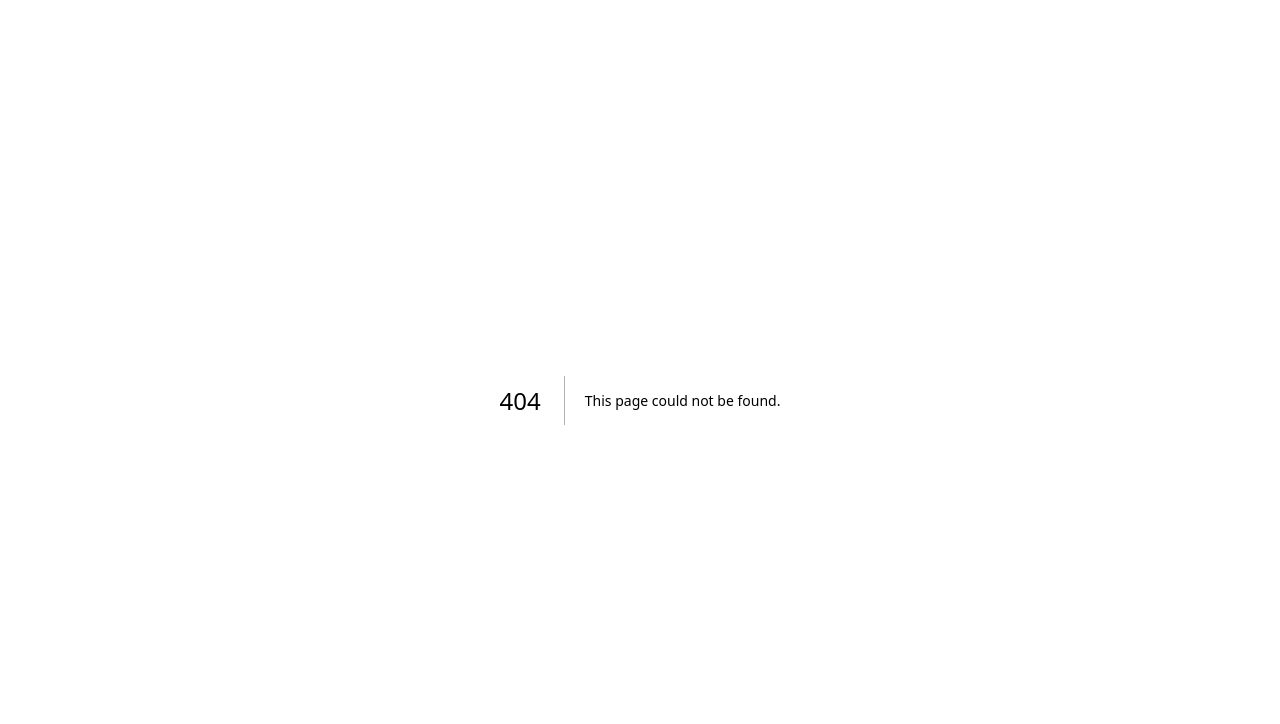
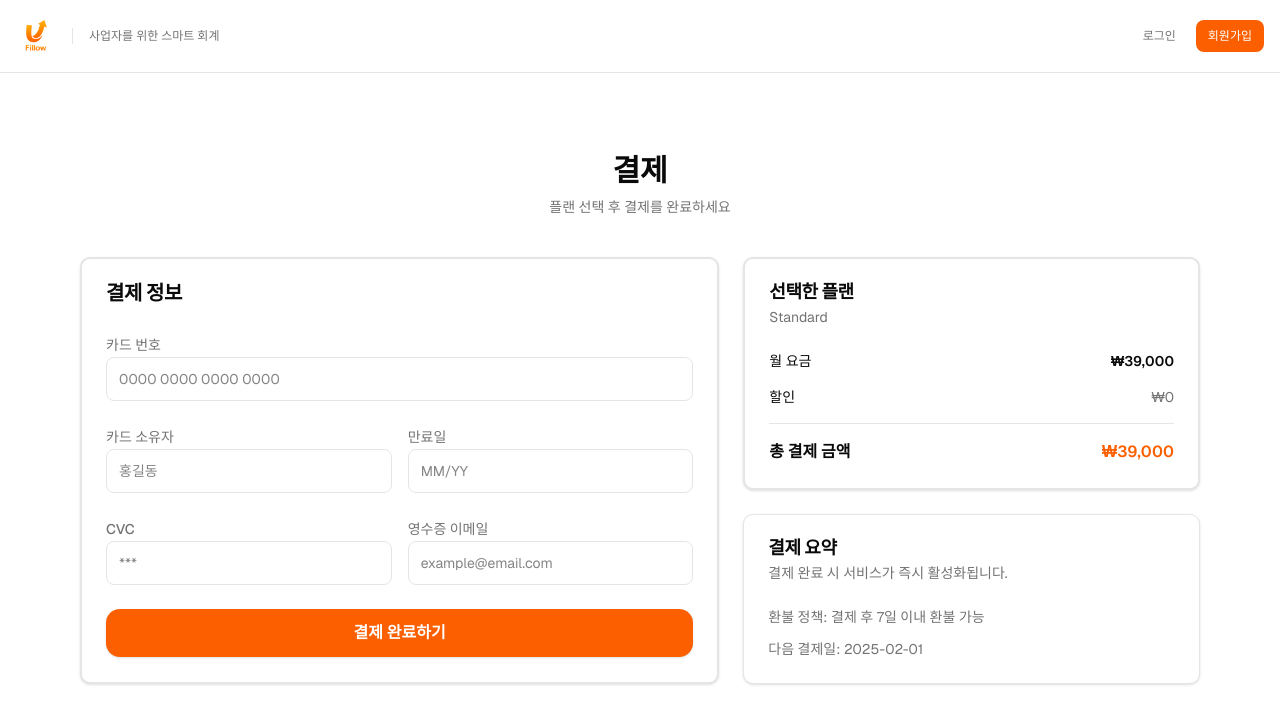
Before and after one commit to keaikelly/FillowFront, a Next.js app: page /payment in a window 1280 px wide. Before the commit this address had no page. Shown: the top 724 px of the page. Built offline with nearby package versions, Linux system fonts and the light colour scheme.

Commit message:
[feat] 결제 페이지

```diff
--- /dev/null
+++ b/src/app/payment/page.tsx
@@ -0,0 +1,205 @@
+"use client";
+// Next.js App Router에서 이 파일이 Client Component임을 명시
+// (useState, onClick 같은 브라우저 상호작용을 쓰기 위함)
+
+import { useRouter, useSearchParams } from "next/navigation";
+import MainHeader from "@/components/MainHeader";
+import {
+  Card,
+  CardContent,
+  CardDescription,
+  CardHeader,
+  CardTitle,
+} from "@/components/ui/card";
+
+// 결제 페이지 컴포넌트
+export default function PaymentPage() {
+  const router = useRouter();
+  const searchParams = useSearchParams();
+  const planParam = searchParams.get("plan") ?? "standard"; //주소에서 plan= 쿼리 파라미터로 구분
+
+  //db 대용 플랜 이름+값 더미
+  const planMap: Record<string, { name: string; price: number }> = {
+    standard: { name: "Standard", price: 39000 },
+    core: { name: "Pro", price: 89000 },
+    pro: { name: "Extension", price: 179000 },
+  };
+
+  const selectedPlan = planMap[planParam] ?? planMap.standard; //planMap에서 찾고 오류 시 standard
+
+  const handlePayment = () => {
+    router.push("/product");
+    //추후 실제 결제 로직 연동 예정
+  };
+
+  return (
+    <div className="min-h-screen bg-white">
+      <MainHeader />
+
+      <main className="container mx-auto px-4 py-20 max-w-6xl">
+        <div className="space-y-2 text-center mb-10">
+          <h1 className="text-3xl font-bold">결제</h1>
+          <p className="text-sm text-muted-foreground">
+            플랜 선택 후 결제를 완료하세요
+          </p>
+        </div>
+
+        {/* 좌: 결제 정보 / 우: 플랜 요약 */}
+        <div className="grid gap-6 lg:grid-cols-[1.4fr_1fr]">
+          {/* =========================
+              결제 정보 카드 (입력 영역)
+              ========================= */}
+          <Card className="border-2">
+            <CardHeader>
+              <CardTitle className="text-xl">결제 정보</CardTitle>
+              <CardDescription></CardDescription>
+            </CardHeader>
+
+            <CardContent className="space-y-6">
+              {/* 카드 번호 입력 */}
+              <div className="space-y-2">
+                <label
+                  htmlFor="cardNumber"
+                  className="text-sm font-medium text-muted-foreground"
+                >
+                  카드 번호
+                </label>
+                <input
+                  id="cardNumber"
+                  type="text"
+                  inputMode="numeric"
+                  placeholder="0000 0000 0000 0000"
+                  className="h-11 w-full rounded-md border border-input bg-background px-3 text-sm focus:outline-none focus:ring-1 focus:ring-offset-1 focus:ring-primary"
+                />
+              </div>
+
+              {/* 카드 소유자 / 만료일 */}
+              <div className="grid gap-4 sm:grid-cols-2">
+                <div className="space-y-2">
+                  <label
+                    htmlFor="cardName"
+                    className="text-sm font-medium text-muted-foreground"
+                  >
+                    카드 소유자
+                  </label>
+                  <input
+                    id="cardName"
+                    type="text"
+                    placeholder="홍길동"
+                    className="h-11 w-full rounded-md border border-input bg-background px-3 text-sm focus:outline-none focus:ring-1 focus:ring-offset-1 focus:ring-primary"
+                  />
+                </div>
+
+                <div className="space-y-2">
+                  <label
+                    htmlFor="cardExpiry"
+                    className="text-sm font-medium text-muted-foreground"
+                  >
+                    만료일
+                  </label>
+                  <input
+                    id="cardExpiry"
+                    type="text"
+                    placeholder="MM/YY"
+                    className="h-11 w-full rounded-md border border-input bg-background px-3 text-sm focus:outline-none focus:ring-1 focus:ring-offset-1 focus:ring-primary"
+                  />
+                </div>
+              </div>
+
+              {/* CVC / 영수증 이메일 */}
+              <div className="grid gap-4 sm:grid-cols-2">
+                <div className="space-y-2">
+                  <label
+                    htmlFor="cardCvc"
+                    className="text-sm font-medium text-muted-foreground"
+                  >
+                    CVC
+                  </label>
+                  <input
+                    id="cardCvc"
+                    type="password"
+                    placeholder="***"
+                    className="h-11 w-full rounded-md border border-input bg-background px-3 text-sm focus:outline-none focus:ring-1 focus:ring-offset-1 focus:ring-primary"
+                  />
+                </div>
+
+                <div className="space-y-2">
+                  <label
+                    htmlFor="billingEmail"
+                    className="text-sm font-medium text-muted-foreground"
+                  >
+                    영수증 이메일
+                  </label>
+                  <input
+                    id="billingEmail"
+                    type="email"
+                    placeholder="example@email.com"
+                    className="h-11 w-full rounded-md border border-input bg-background px-3 text-sm focus:outline-none focus:ring-1 focus:ring-offset-1 focus:ring-primary"
+                  />
+                </div>
+              </div>
+
+              {/* 결제 버튼 (실제 결제 로직 없음) */}
+              <button
+                type="button"
+                onClick={handlePayment}
+                className="w-full h-12 rounded-xl bg-primary text-primary-foreground text-base font-semibold inline-flex items-center justify-center gap-2 shadow-sm hover:bg-primary/90"
+              >
+                결제 완료하기
+              </button>
+            </CardContent>
+          </Card>
+
+          {/* =========================
+              플랜/결제 요약 영역
+              ========================= */}
+          <div className="space-y-6">
+            {/* 선택한 플랜 정보 */}
+            <Card className="border-2">
+              <CardHeader>
+                <CardTitle className="text-lg">선택한 플랜</CardTitle>
+                <CardDescription>{selectedPlan.name}</CardDescription>
+              </CardHeader>
+
+              <CardContent className="space-y-4">
+                <div className="flex items-center justify-between text-sm">
+                  <span>월 요금</span>
+                  <span className="font-semibold">
+                    ₩{selectedPlan.price.toLocaleString()}
+                  </span>
+                </div>
+
+                <div className="flex items-center justify-between text-sm">
+                  <span>할인</span>
+                  <span className="text-muted-foreground">₩0</span>
+                </div>
+
+                <div className="border-t pt-4 flex items-center justify-between text-base font-semibold">
+                  <span>총 결제 금액</span>
+                  <span className="text-primary">
+                    ₩{selectedPlan.price.toLocaleString()}
+                  </span>
+                </div>
+              </CardContent>
+            </Card>
+
+            {/* 결제 관련 안내 문구 */}
+            <Card>
+              <CardHeader>
+                <CardTitle className="text-lg">결제 요약</CardTitle>
+                <CardDescription>
+                  결제 완료 시 서비스가 즉시 활성화됩니다.
+                </CardDescription>
+              </CardHeader>
+
+              <CardContent className="space-y-3 text-sm text-muted-foreground">
+                <p>환불 정책: 결제 후 7일 이내 환불 가능</p>
+                <p>다음 결제일: 2025-02-01</p> {/*추후 연동*/}
+              </CardContent>
+            </Card>
+          </div>
+        </div>
+      </main>
+    </div>
+  );
+}
--- a/src/app/plan/page.tsx
+++ b/src/app/plan/page.tsx
@@ -12,7 +12,7 @@ export default function PlanPage() {
   const handlePlanSelect = (planName: string) => {
     setSelectedPlan(planName);
     // TODO: 나중에 백엔드에 선택한 플랜 저장(API 호출)
-    router.push("/product");
+    router.push(`/payment?plan=${planName}`);
   };
 
   return (
```
